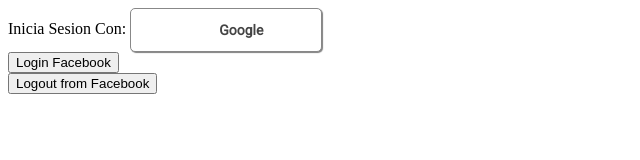
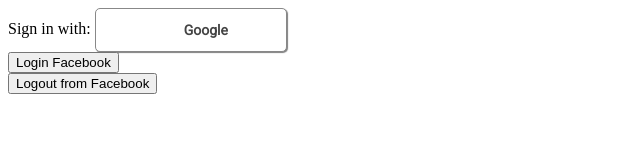
Before and after one commit to johansbg/TestButtons, a plain HTML site: page index.html in a window 1280 px wide. Shown: the whole page, without its empty margins (0-640 px from the left). Drawn offline with Linux system fonts and the light colour scheme.

Commit message:
temporal

```diff
--- a/index.html
+++ b/index.html
@@ -89,7 +89,7 @@
     <!-- In the callback, you would hide the gSignInWrapper element on a
   successful sign in -->
     <div id="gSignInWrapper">
-      <span class="label">Inicia Sesion Con:</span>
+      <span class="label">Sign in with:</span>
       <div id="customBtn" class="customGPlusSignIn">
         <span class="icon"></span>
         <span class="buttonText">Google</span>
@@ -157,8 +157,6 @@
         function logout() {
             FB.logout(function(response) {
               // user is now logged out
-              FB.Auth.setAuthResponse(null, 'unknown');
-              console.log('CERRO');
             });
             /*var auth2 = gapi.auth2.getAuthInstance();
             auth2.signOut().then(function () {
```
